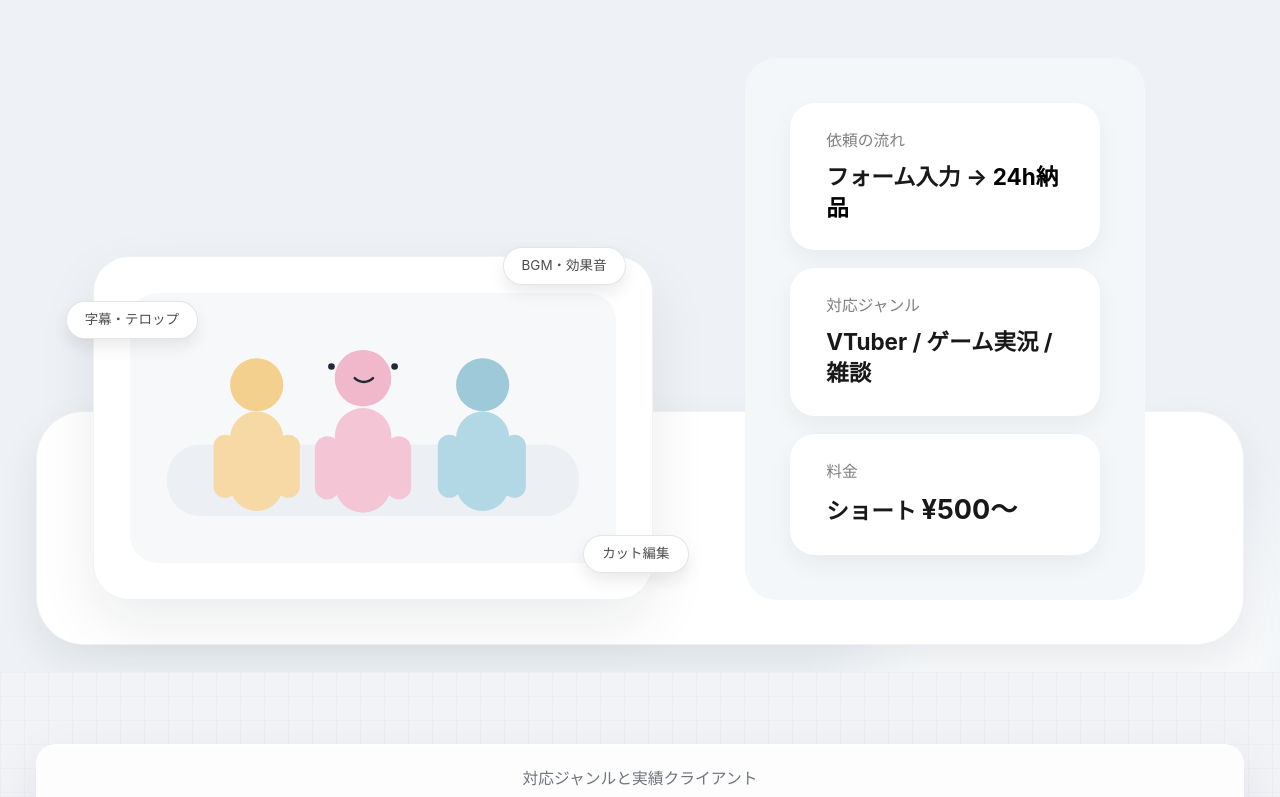
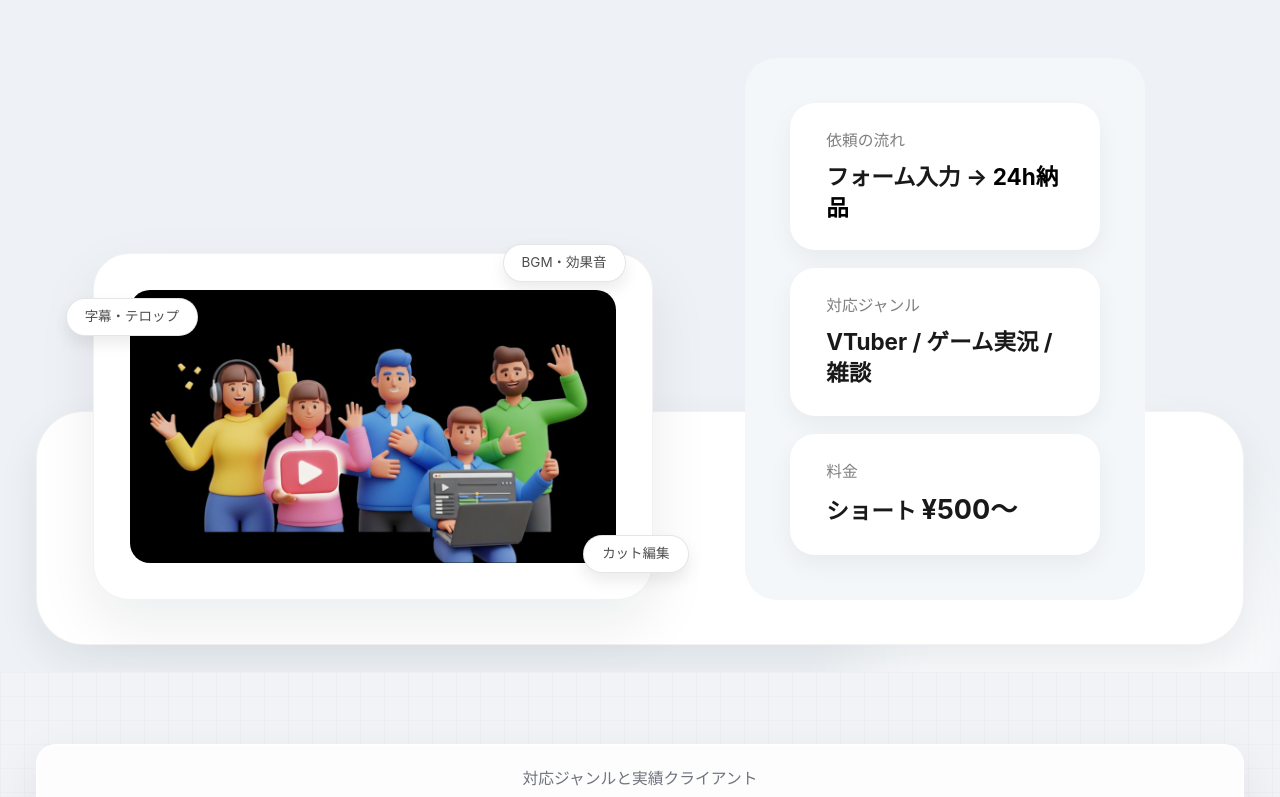
Before and after one commit to LilQ-JP/liiq-site, a Next.js app: page / in a window 1280 px wide. Shown: the part 642-1439 px from the top of the page. Built offline with nearby package versions, Linux system fonts and the light colour scheme.

Commit message:
ヒーローセクションのイラストを3Dキャラクター画像に差し替え

```diff
--- a/components/sections/HeroSection.tsx
+++ b/components/sections/HeroSection.tsx
@@ -3,6 +3,7 @@
 import { Button } from "@/components/ui/button";
 import { Badge } from "@/components/ui/badge";
 import { heroCards } from "@/content/heroCards";
+import { heroImagePath } from "@/lib/constants";
 
 export default function HeroSection() {
   const go = (href: string) =>
@@ -66,33 +67,12 @@ export default function HeroSection() {
                   カット編集
                 </div>
 
-                <div className="rounded-[36px] bg-white border border-black/5 shadow-[0_24px_60px_rgba(15,23,42,0.08)] p-6 sm:p-8">
-                  <div className="rounded-[28px] bg-[#f7f8fa] p-6">
-                    <svg viewBox="0 0 520 260" className="w-full h-auto" fill="none" xmlns="http://www.w3.org/2000/svg">
-                      <rect x="12" y="150" width="496" height="86" rx="40" fill="#ECEFF4" />
-                      <g>
-                        <circle cx="120" cy="78" r="32" fill="#F4D08E" />
-                        <rect x="88" y="110" width="64" height="120" rx="32" fill="#F6D9A5" />
-                        <rect x="68" y="138" width="28" height="76" rx="14" fill="#F6D9A5" />
-                        <rect x="144" y="138" width="28" height="76" rx="14" fill="#F6D9A5" />
-                      </g>
-                      <g>
-                        <circle cx="248" cy="70" r="34" fill="#F0B8CA" />
-                        <rect x="214" y="106" width="68" height="126" rx="34" fill="#F4C6D5" />
-                        <rect x="190" y="140" width="30" height="76" rx="15" fill="#F4C6D5" />
-                        <rect x="276" y="140" width="30" height="76" rx="15" fill="#F4C6D5" />
-                      </g>
-                      <g>
-                        <circle cx="392" cy="78" r="32" fill="#9DC9D9" />
-                        <rect x="360" y="110" width="64" height="120" rx="32" fill="#B1D8E4" />
-                        <rect x="338" y="138" width="28" height="76" rx="14" fill="#B1D8E4" />
-                        <rect x="416" y="138" width="28" height="76" rx="14" fill="#B1D8E4" />
-                      </g>
-                      <circle cx="210" cy="56" r="4" fill="#1F2937" />
-                      <circle cx="286" cy="56" r="4" fill="#1F2937" />
-                      <path d="M238 70c6 6 16 6 22 0" stroke="#1F2937" strokeWidth="3" strokeLinecap="round" />
-                    </svg>
-                  </div>
+                <div className="rounded-[36px] bg-white border border-black/5 shadow-[0_24px_60px_rgba(15,23,42,0.08)] p-6 sm:p-8 overflow-hidden">
+                  <img
+                    src={heroImagePath}
+                    alt="動画制作・切り抜きサービス - 配信者をサポートするチーム"
+                    className="w-full h-auto rounded-[20px] object-cover"
+                  />
                 </div>
               </div>
             </div>
--- a/lib/constants.ts
+++ b/lib/constants.ts
@@ -3,3 +3,6 @@ export const basePath = process.env.NEXT_PUBLIC_BASE_PATH || "";
 
 /** ロゴ画像の正しいパス（basePath を含む） */
 export const logoPath = `${basePath}/lilq-logo.png`;
+
+/** ヒーローセクションのキャラクター画像 */
+export const heroImagePath = `${basePath}/hero-characters.png`;
```
Also changed, not shown: public/hero-characters.png (added).
